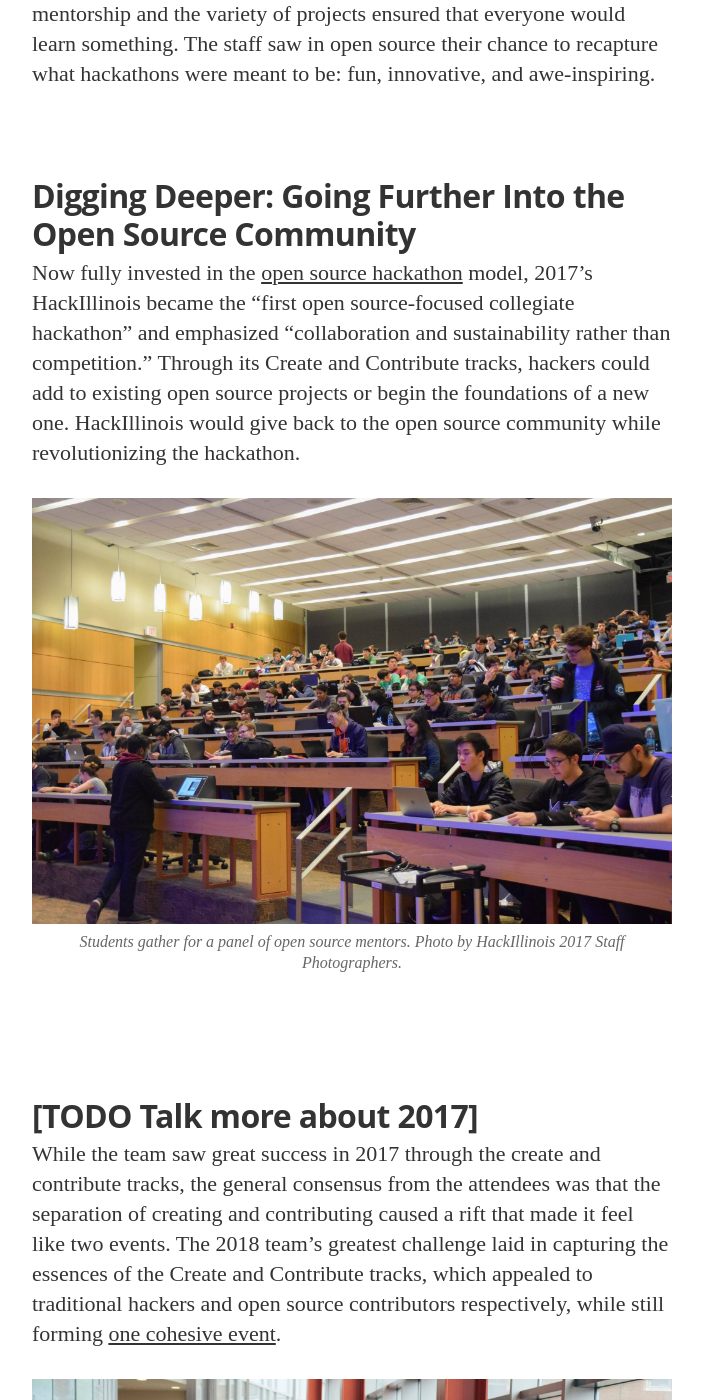
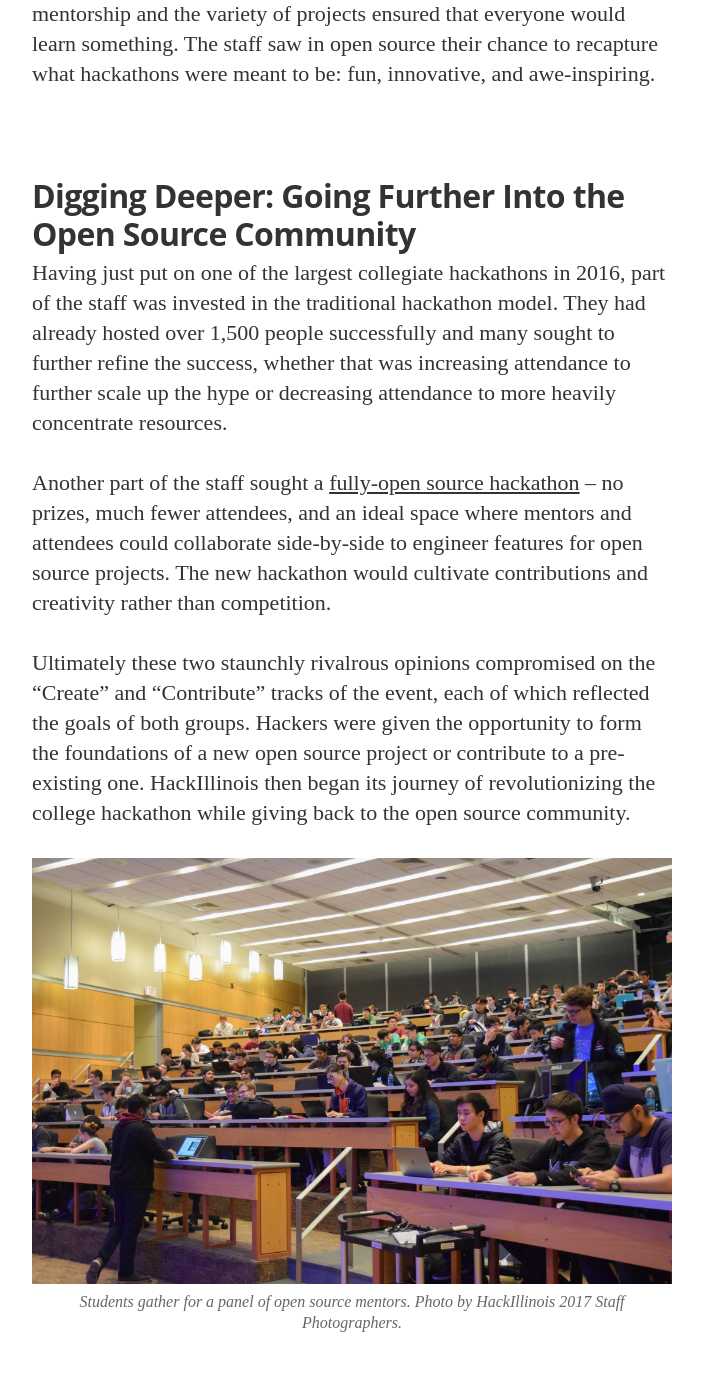
Before and after one commit to HackIllinois/blog, a Jekyll site: the page built from _posts/2019-07-24-hackillinois-a-journey.md, in a window 1280 px wide and 1400 px high, scrolled down 6776 px. Shown: the whole window, without its empty margins (288-991 px from the left). Built offline with Jekyll 4.4.1, drawn with Linux system fonts in a browser that asks for light colours; nearby versions of some CDN libraries; some web fonts are replaced; some of the changed text lies outside the part shown.

Commit message:
Adding 2017 details to the blog post
Post has now completed the 'drafting' phase and is ready to enter review

```diff
--- a/_posts/2019-07-24-hackillinois-a-journey.md
+++ b/_posts/2019-07-24-hackillinois-a-journey.md
@@ -55,11 +55,21 @@ Open source would be the solution to these problems. It naturally attracts stron
 
 ## Digging Deeper: Going Further Into the Open Source Community
 
-Now fully invested in the [open source hackathon](https://opensource.hackillinois.org) model, 2017’s HackIllinois became the “first open source-focused collegiate hackathon” and emphasized “collaboration and sustainability rather than competition.” Through its Create and Contribute tracks, hackers could add to existing open source projects or begin the foundations of a new one. HackIllinois would give back to the open source community while revolutionizing the hackathon.
+Having just put on one of the largest collegiate hackathons in 2016, part of the staff was invested in the traditional hackathon model. They had already hosted over 1,500 people successfully and many sought to further refine the success, whether that was increasing attendance to further scale up the hype or decreasing attendance to more heavily concentrate resources.
+
+Another part of the staff sought a [fully-open source hackathon](https://opensource.hackillinois.org) -- no prizes, much fewer attendees, and an ideal space where mentors and attendees could collaborate side-by-side to engineer features for open source projects. The new hackathon would cultivate contributions and creativity rather than competition.
+
+Ultimately these two staunchly rivalrous opinions compromised on the "Create" and "Contribute" tracks of the event, each of which reflected the goals of both groups. Hackers were given the opportunity to form the foundations of a new open source project or contribute to a pre-existing one. HackIllinois then began its journey of revolutionizing the college hackathon while giving back to the open source community.
 
 ![Students gather for a panel of open source mentors. Photo by HackIllinois 2017 Staff Photographers.](/assets/article_images/hackillinois-a-journey/2017-opensource-panel.jpg)
 
-# [TODO Talk more about 2017]
+The road to a fully open source event was riddled with troubles. Alongside downsizing the team, the staff was also in the midst of a reorganization and roles were not always clearly defined. More importantly, the staff was cautious about fully marketing themselves as a completely open source event -- what if there were no mentors, and thus no guides for attendees delving into the world of open source for the first time? After all, without an interesting and succesful precedent, many were skeptic about the benefits of spending a weekend teaching college students how to code in the middle of the cornfields of Illinois.
+
+The greatest problem the team faced was raising money. Companies liked the idea of hackathons where students could use their API and win prizes with them, so the staff had to convince them that an open source hackathon would lead to higher quality projects through which recruiters could watch engineers contribute to real projects.
+
+![HackIllinois 2017 staff celebrate a successful event at the traditional Staff vs. Sponsors Nerf batttle. Photo by HackIllinois 2017 Staff Photographers.](/assets/article_images/hackillinois-a-journey/2017-staff-nerf.jpg)
+
+Although the team struggled with finding mentors and sponsors, HackIllinois 2017 was ultimately a success due to the detail-oriented, thoroughly-debated work of the staff. They weighed their own values with those of their fellow staff, sponsors, mentors, and attendees to create a successful open source hackathon.
 
 While the team saw great success in 2017 through the create and contribute tracks, the general consensus from the attendees was that the separation of creating and contributing caused a rift that made it feel like two events. The 2018 team's greatest challenge laid in capturing the essences of the Create and Contribute tracks, which appealed to traditional hackers and open source contributors respectively, while still forming [one cohesive event](https://blog.hackillinois.org/recap/2018/05/19/hackillinois-2018-recap.html).
 
@@ -105,4 +115,4 @@ Do you want to attend HackIllinois? Applications will be released in the winter.
 
 ---
 
-_<small> Special thanks to Nathan Handler, Aparajitha Adiraju, Spencer Gilbert, Yasha Mostofi, Kevin Hong, Arnav Mishra, and Priten Vora. </small>_
+_<small> Special thanks to Nathan Handler, Arnav Mishra, Aparajitha Adiraju, Spencer Gilbert, Yasha Mostofi, Kevin Hong, and Priten Vora. </small>_
```
Also changed, not shown: assets/article_images/hackillinois-a-journey/2017-staff-nerf.jpg (added).
